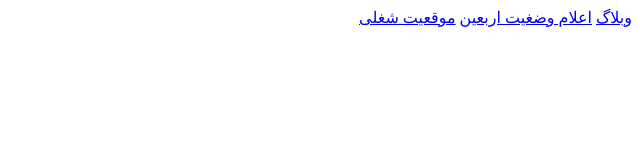
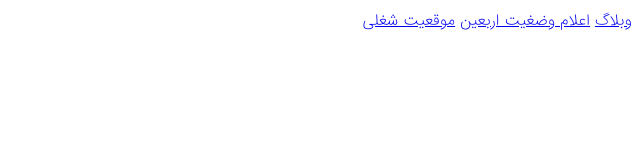
Before and after one commit to hamid19471/Bale, a website: page index.html in a window 1280 px wide. Shown: the full height of the page, 640-1280 px from the left. Drawn offline with Linux system fonts and the light colour scheme.

Commit message:
fonts add to css file

```diff
--- a/assets/styles/main.css
+++ b/assets/styles/main.css
@@ -12,3 +12,29 @@
   --clr--rinbow-gr: linear-gradient(-90deg, #8667d0, #cd42a7, #e94c79, #f88c5e);
   --clr--white: #fff;
 }
+@font-face {
+  font-family: "IranSansUltraLight";
+  src: url("../Fonts/IRANSansWeb_UltraLight.ttf") format("truetype");
+}
+
+@font-face {
+  font-family: "IranSansLight";
+  src: url("../Fonts/IRANSansWeb_Light.ttf") format("truetype");
+}
+
+@font-face {
+  font-family: "IranSansMedium";
+  src: url("../Fonts/IRANSansWeb_Medium.ttf") format("truetype");
+}
+@font-face {
+  font-family: "IranSansBold";
+  src: url("../Fonts/IRANSansWeb_Bold.ttf") format("truetype");
+}
+@font-face {
+  font-family: "IranSansBlack";
+  src: url("../Fonts/IRANSansWeb_Black.ttf") format("truetype");
+}
+
+html {
+  font-family: "IranSansUltraLight";
+}
```
Also changed, not shown: assets/pages/arbainPage.html (+12 -10 lines), assets/styles/arbain.css (added).
